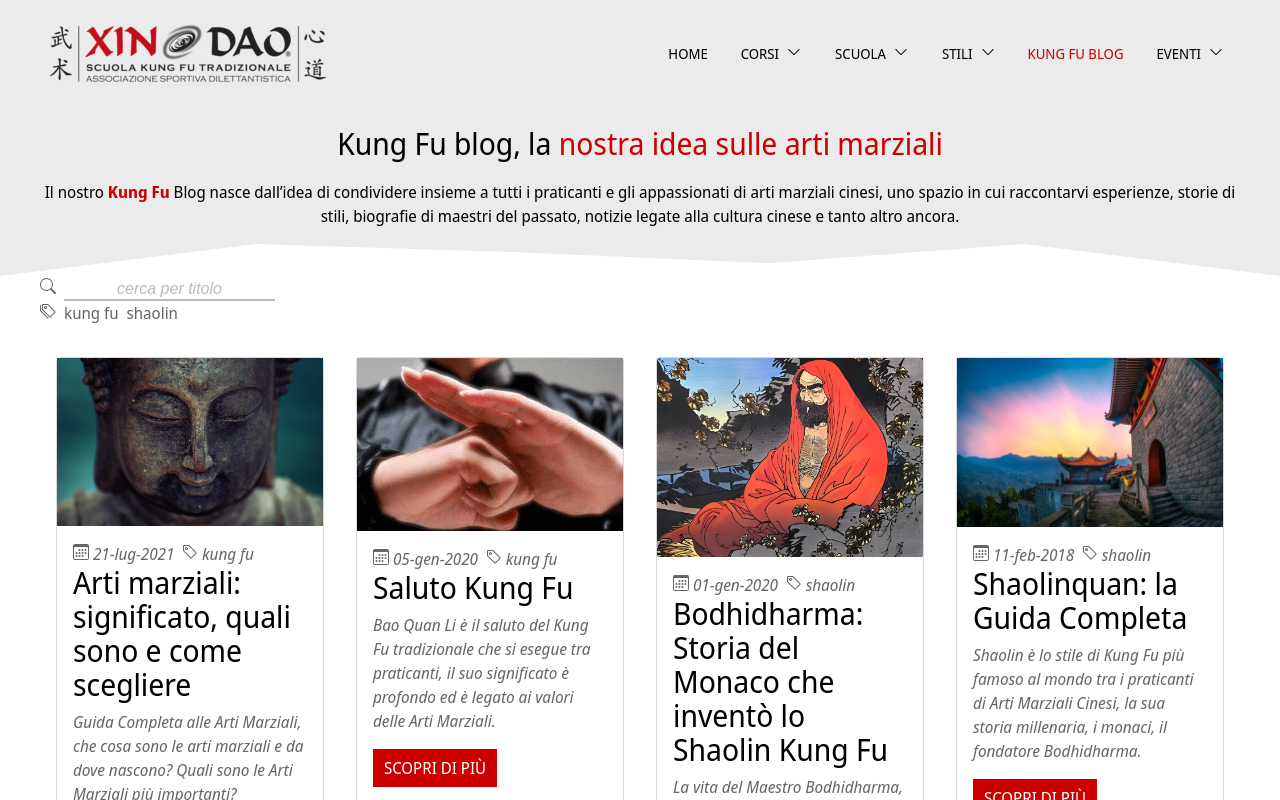
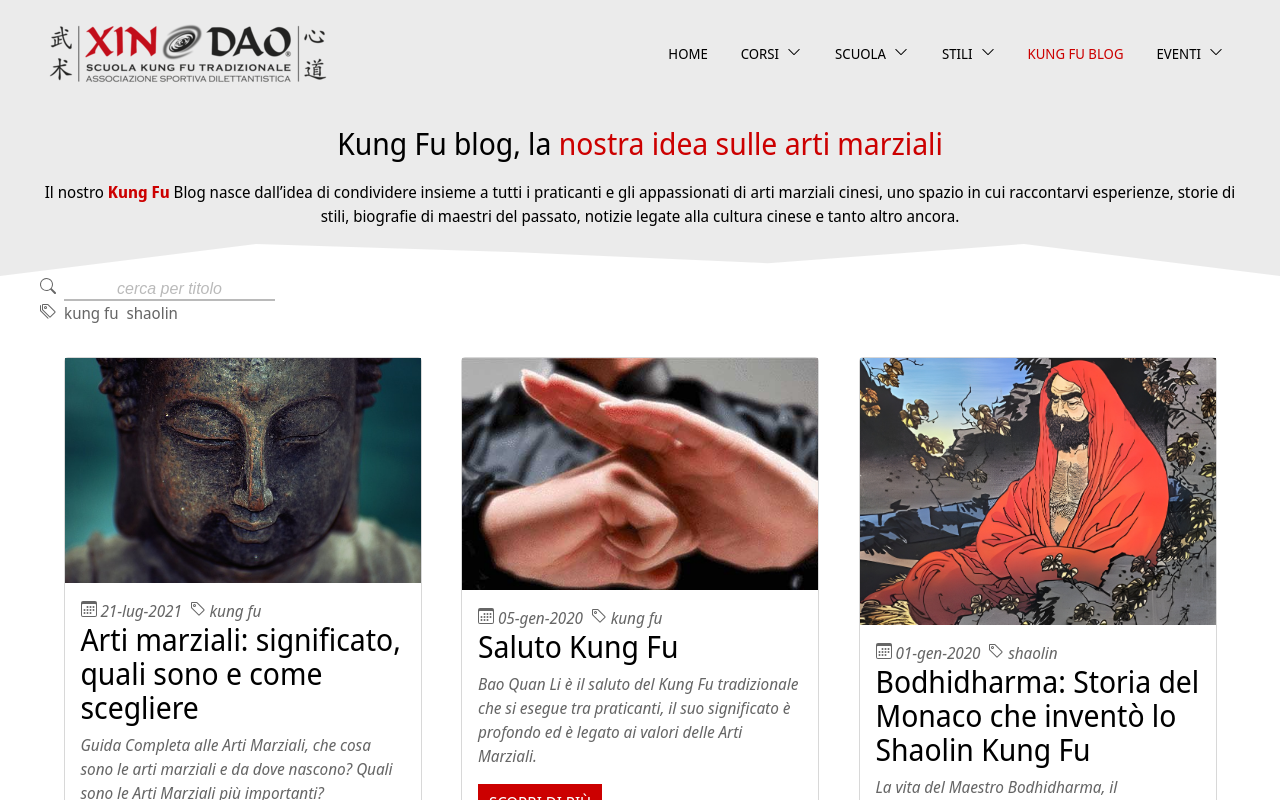
Before and after one commit to mircobe87/xindaoversilia-react, a Next.js app: page /blog/blog-index in a window 1280 px wide. Shown: the top 800 px of the page. Built offline with nearby package versions, Linux system fonts and the light colour scheme.

Commit message:
blog-index style adjustments

```diff
--- a/components/article-preview.module.css
+++ b/components/article-preview.module.css
@@ -49,9 +49,9 @@
     display: block;
 }
 
-@media screen and (min-width: 860px) {
+@media screen and (min-width: 1000px) {
     .container {
-        width: 380px;
+        max-width: 356px;
         margin-left: 16px;
         margin-right: 16px;
     }
--- a/pages/blog/blog-index.module.css
+++ b/pages/blog/blog-index.module.css
@@ -41,6 +41,7 @@
         display: flex;
         flex-direction: row;
         justify-content: space-evenly;
-        align-items: flex-start;
+        align-items: stretch;
+        flex-wrap: wrap;
     }
 }
```
